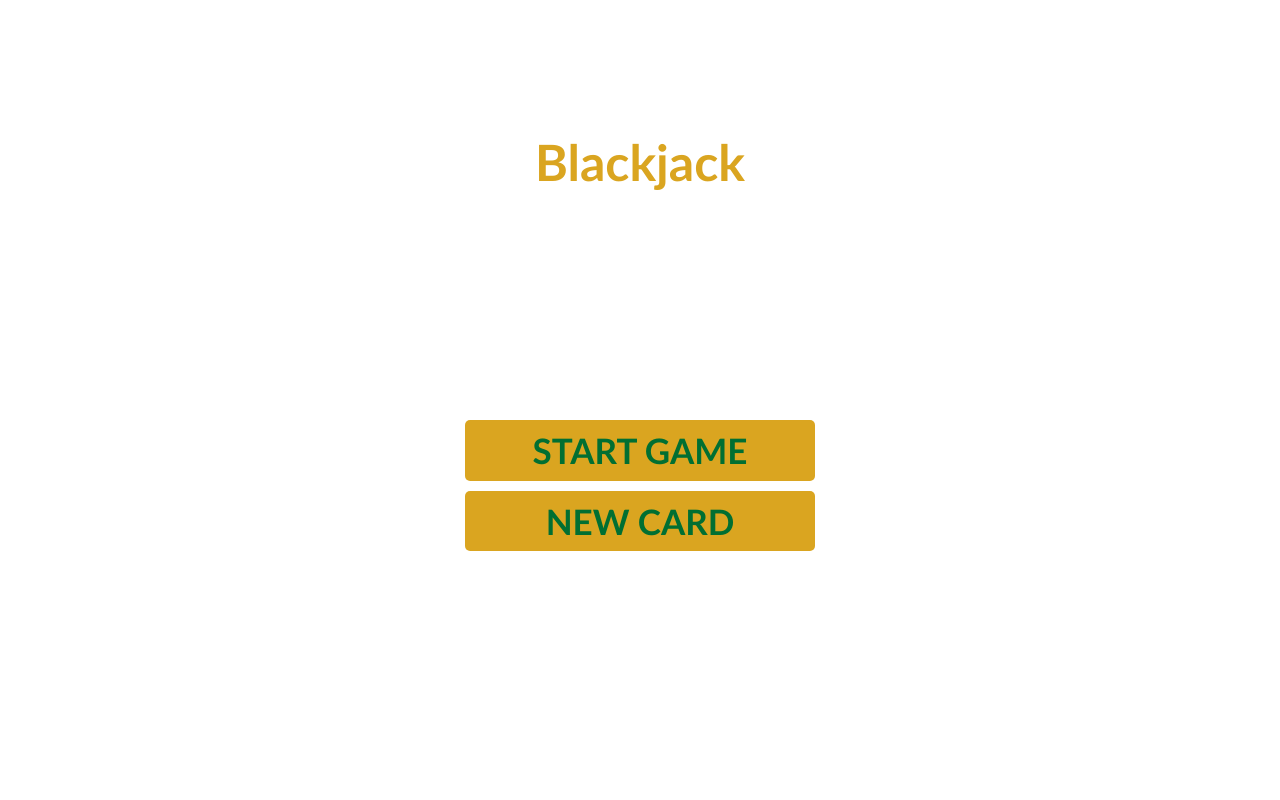
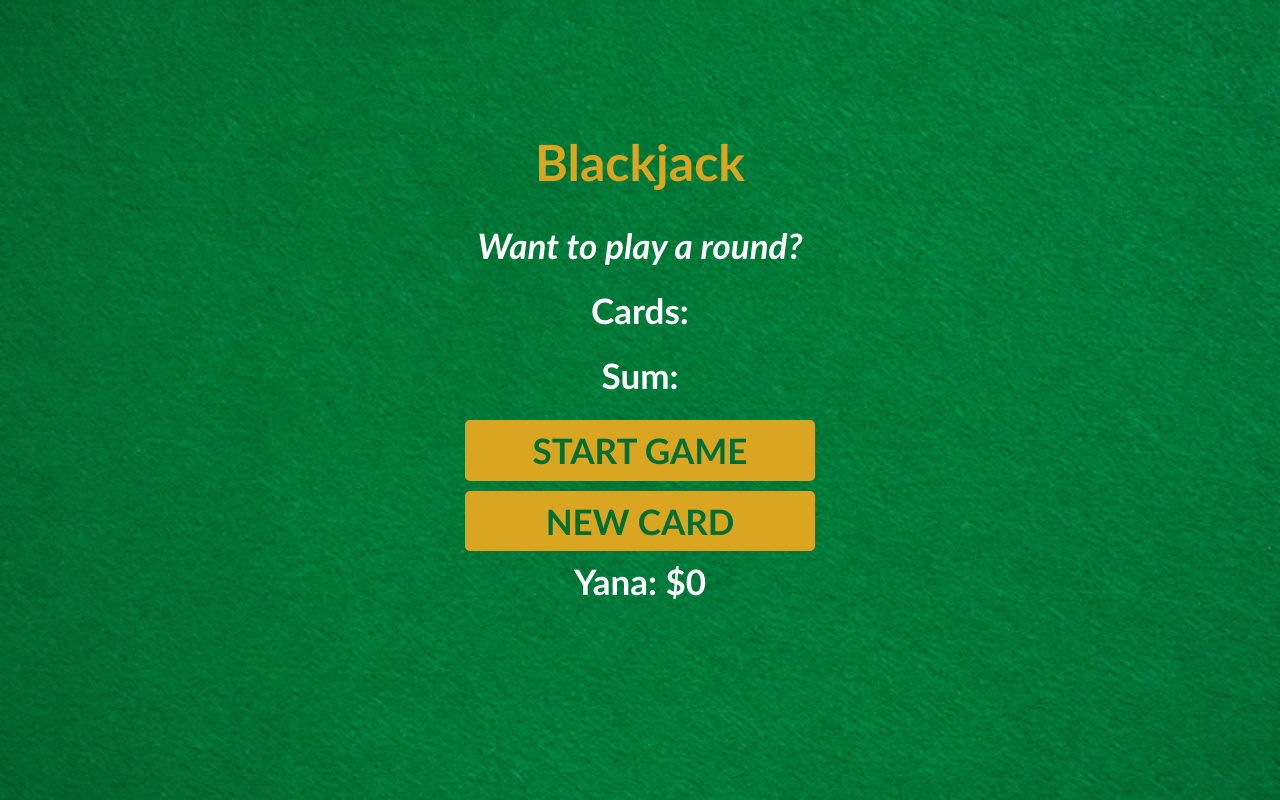
Before and after one commit to YanaKarpliuk/blackjack, a plain HTML site: page index.html in a window 1280 px wide. Drawn offline with nearby package versions, Linux system fonts and the light colour scheme; the site is published under a folder, as on GitHub Pages, so addresses that start at the root find nothing.

Commit message:
fixed img

```diff
--- a/index.css
+++ b/index.css
@@ -3,7 +3,7 @@ body {
   font-weight: bold;
   font-size: 35px;
 
-  background-image: url(/img/table.png);
+  background-image: url(./img/table.png);
   background-repeat: no-repeat;
   background-position: center;
   background-size: cover;
```
